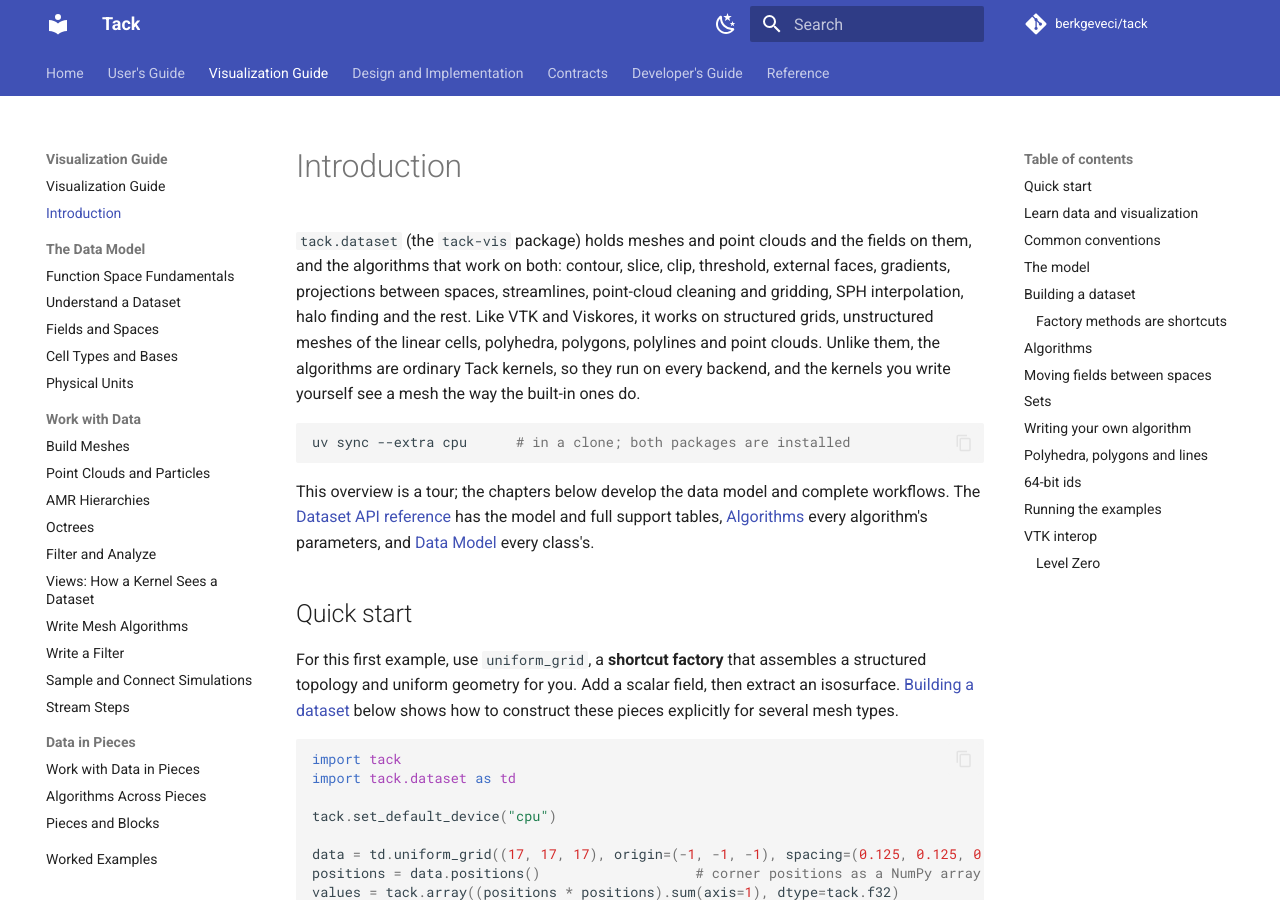
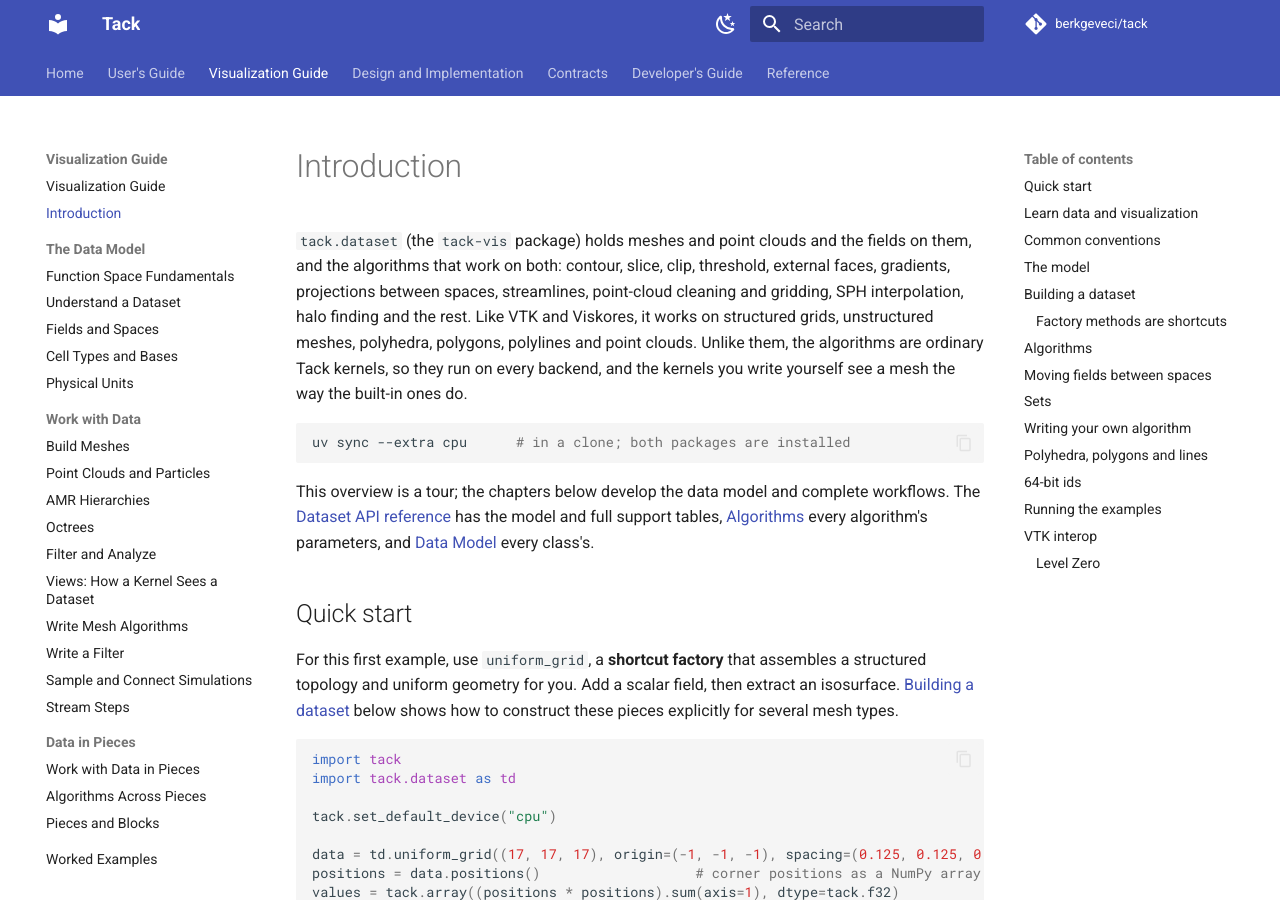
Before and after one commit to berkgeveci/tack, an MkDocs documentation site: the page built from docs/vis-guide/introduction.md, in a window 1280 px wide and 900 px high. Built offline with MkDocs 1.6.1 and Material for MkDocs 9.7.7, drawn with Linux system fonts in a browser that asks for light colours; comment, search, counter and statistics services are not loaded; the version menu is left out.

Commit message:
Docs: unstructured meshes, not of linear cells alone, now that cells of any order are supported

````diff
--- a/docs/vis-guide/introduction.md
+++ b/docs/vis-guide/introduction.md
@@ -1,14 +1,14 @@
 # Introduction
 
-`tack.dataset` (the `tack-vis` package) holds meshes and point clouds and the
-fields on them, and the algorithms that work on both: contour, slice, clip,
-threshold, external faces, gradients, projections between spaces,
+`tack.dataset` (the `tack-vis` package) holds meshes and point clouds and
+the fields on them, and the algorithms that work on both: contour, slice,
+clip, threshold, external faces, gradients, projections between spaces,
 streamlines, point-cloud cleaning and gridding, SPH interpolation, halo
 finding and the rest. Like VTK and Viskores, it works on structured grids,
-unstructured meshes of the linear cells, polyhedra, polygons, polylines and
-point clouds. Unlike them, the algorithms are ordinary Tack kernels, so they
-run on every backend, and the kernels you write yourself see a mesh the way
-the built-in ones do.
+unstructured meshes, polyhedra, polygons, polylines and point clouds. Unlike
+them, the algorithms are ordinary Tack kernels, so they run on every
+backend, and the kernels you write yourself see a mesh the way the built-in
+ones do.
 
 ```bash
 uv sync --extra cpu      # in a clone; both packages are installed
````
Also changed, not shown: README.md (+1 -1 lines), packages/tack-vis/README.md (+1 -1 lines).
